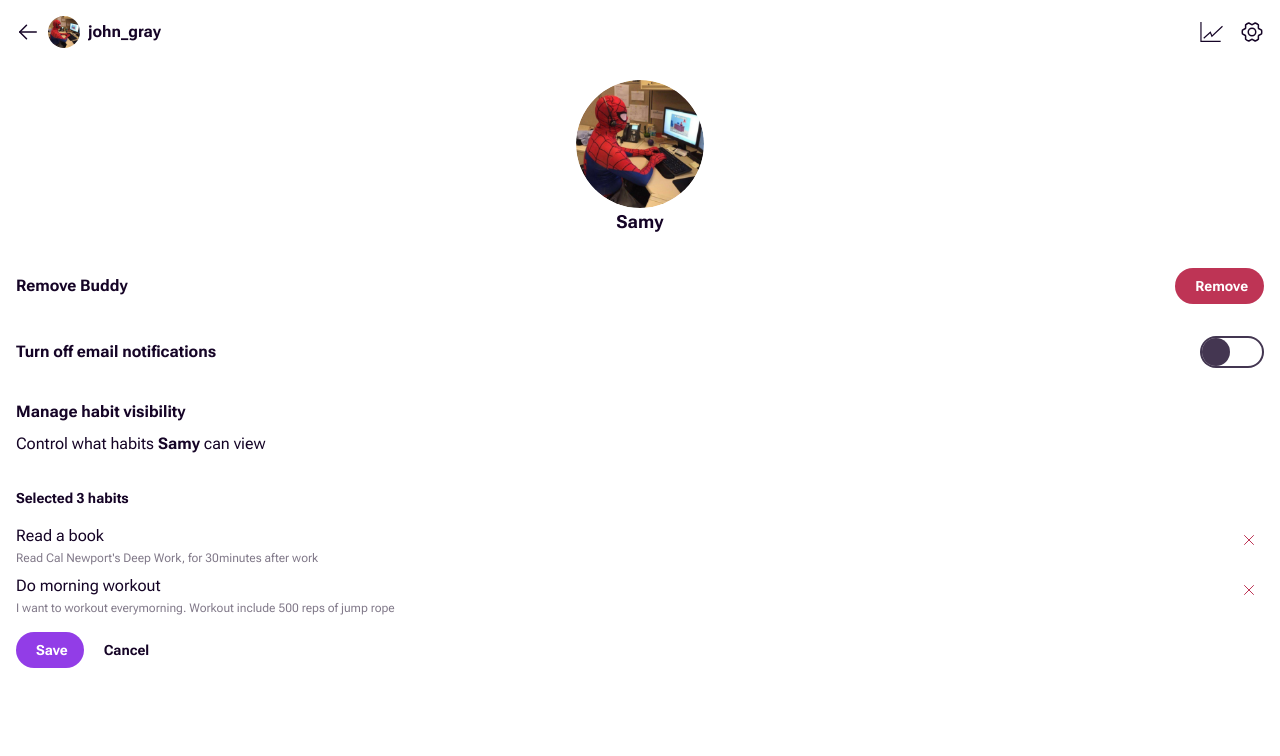
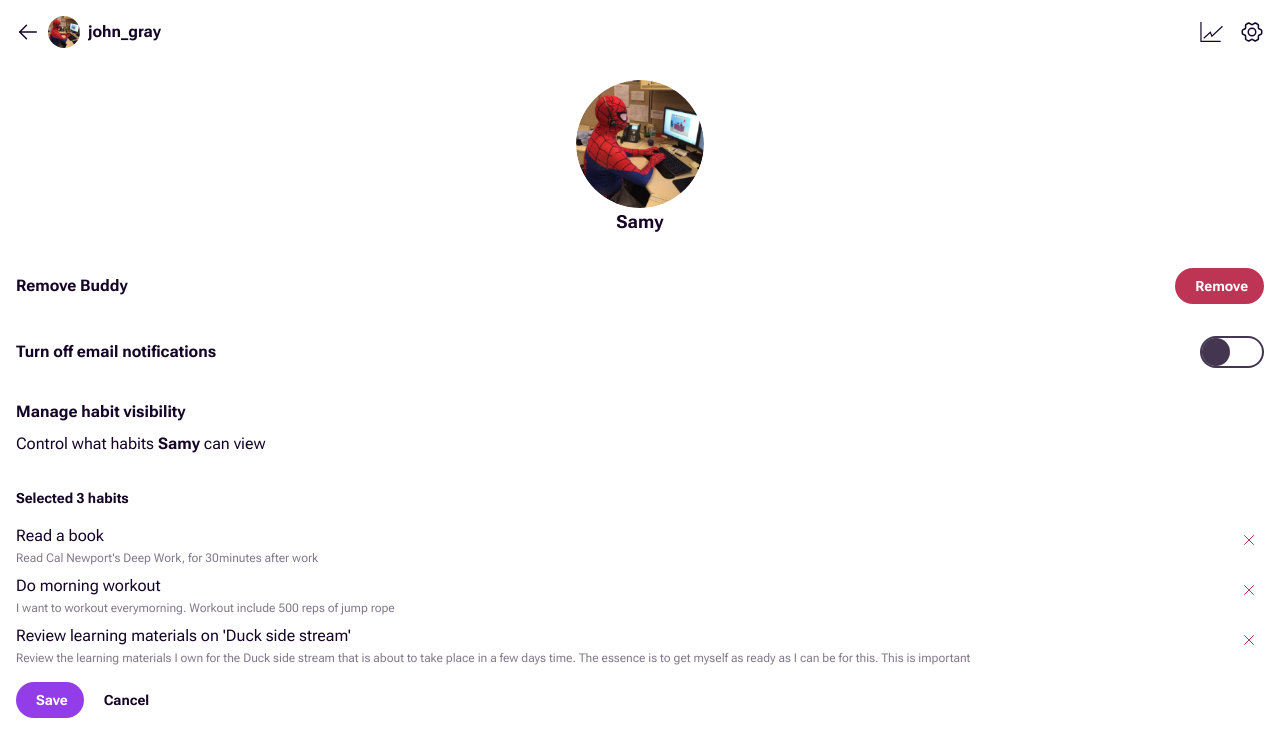
Before and after one commit to craftzniac/habitual, a Next.js app in the folder frontend/: page /habit-buddies/akdsiwnkadfsdf/settings in a window 1280 px wide. Shown: the top 756 px of the page. Built offline with nearby package versions, Linux system fonts and the light colour scheme.

Commit message:
update test habits data

```diff
--- a/frontend/src/app/data.ts
+++ b/frontend/src/app/data.ts
@@ -46,12 +46,12 @@ export const navItems = [
 		icon: Habits_24,
 		activeIcon: Habits_24_Active
 	},
-	{
-		label: "Habit Buddies",
-		path: navPaths.HABIT_BUDDIES.INDEX,
-		icon: Buddies_24,
-		activeIcon: Buddies_24_Active
-	},
+	// {
+	// 	label: "Habit Buddies",
+	// 	path: navPaths.HABIT_BUDDIES.INDEX,
+	// 	icon: Buddies_24,
+	// 	activeIcon: Buddies_24_Active
+	// },
 	{
 		label: "Settings",
 		path: navPaths.SETTINGS.INDEX,
@@ -84,6 +84,18 @@ export const habits: Habit[] = [
 		},
 		id: "ksdflafo2ioiewjwef",
 		description: "I want to workout everymorning. Workout include 500 reps of jump rope"
+	},
+	{
+		title: "Review learning materials on 'Duck side stream' ",
+		isCompleted: false,
+		stats: {
+			numberOfHabitDays: 10,
+			numberOfFulfilledHabitDays: 2,
+			numberOfMissedDays: 2,
+			numberOfRemainingDays: 6
+		},
+		id: "kaksidfnasdf2223kjsd",
+		description: "Review the learning materials I own for the Duck side stream that is about to take place in a few days time. The essence is to get myself as ready as I can be for this. This is important"
 	},
 ]
 
```
